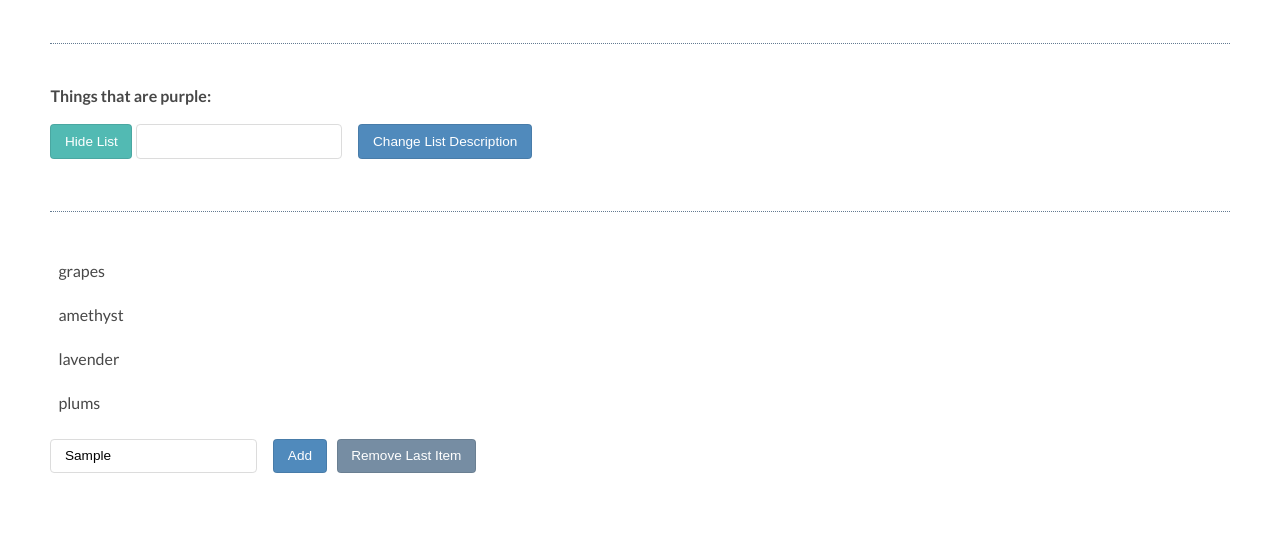
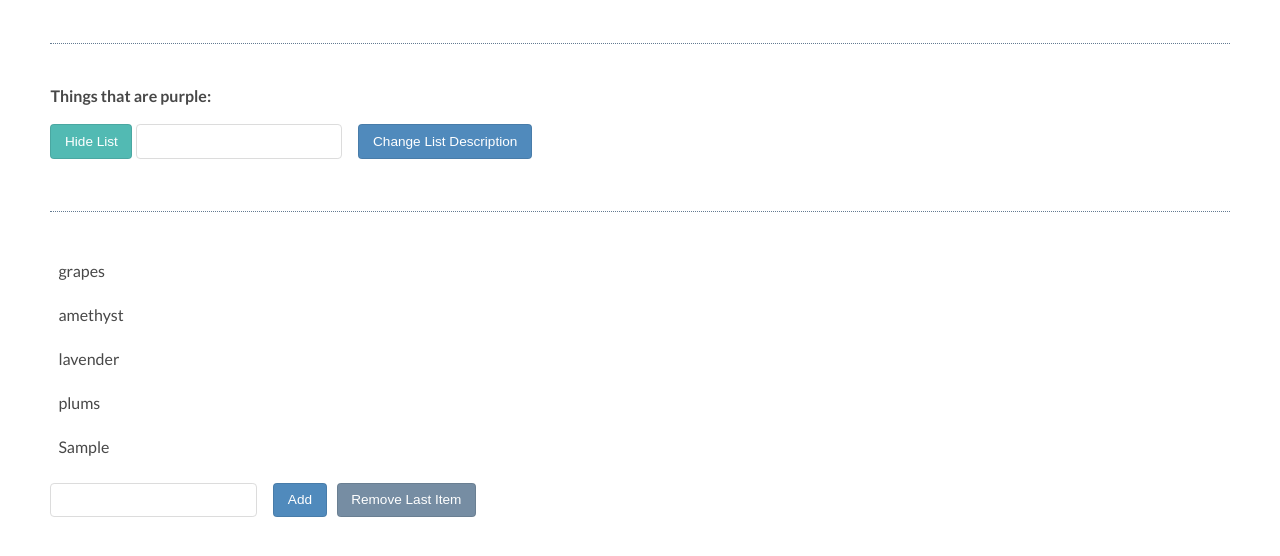
Before and after one commit to SpecialAgentV/DOM-CSS, a plain HTML site: page DOM CSS/index.html in a window 1280 px wide. Both pictures are taken after typing "Sample" into the empty fields and a click on the button "Add". Shown: the part 146-702 px from the top of the page. Drawn offline with Linux system fonts and the light colour scheme.

Commit message:
Add & Remove Buttons Work
Add also clears on submission - continues to allow blanks

```diff
--- a/DOM CSS/app.js
+++ b/DOM CSS/app.js
@@ -5,8 +5,9 @@ const descriptionInput = document.querySelector('input.description');
 const descriptionP = document.querySelector('p.description');
 const descriptionButton = document.querySelector('button.description');
 
-const addInput = document.querySelector('input.add');
-const addButton = document.querySelector('button.addButton');
+const addInput = document.querySelector('input.addIn');
+const addButton = document.querySelector('button.addBut');
+
 const removeButton = document.querySelector('button.removeItem');
 
 toggleList.addEventListener('click', ()=> {
@@ -24,15 +25,15 @@ descriptionButton.addEventListener ('click', () => {
    });
 
 addButton.addEventListener('click', () => {
-  let ul = document.getElementByTagName ('ul')[0];
+  let ul = document.getElementsByTagName ('ul')[0];
   let li = document.createElement('li');
   li.textContent = addInput.value;
   ul.appendChild(li);
-  li.textContent = ' ';
+  addInput.value = '';
 });
 
-removeItemButton.addEventListener('click', () => {
-  let ul = document.getElementByTagName ('ul')[0];
+removeButton.addEventListener('click', () => {
+  let ul = document.getElementsByTagName ('ul')[0];
   let li = document.querySelector('li:last-child');
   ul.removeChild(li);
 
--- a/DOM CSS/index.html
+++ b/DOM CSS/index.html
@@ -23,8 +23,8 @@
         <li>plums</li>
       </ul>
 
-      <input type = "text" class = "addItem">
-      <button class = "addButton">Add</button>
+      <input type = "text" class = "addIn">
+      <button class = "addBut">Add</button>
 
       <button class = "removeItem"> Remove Last Item </button>
     </div>
```
